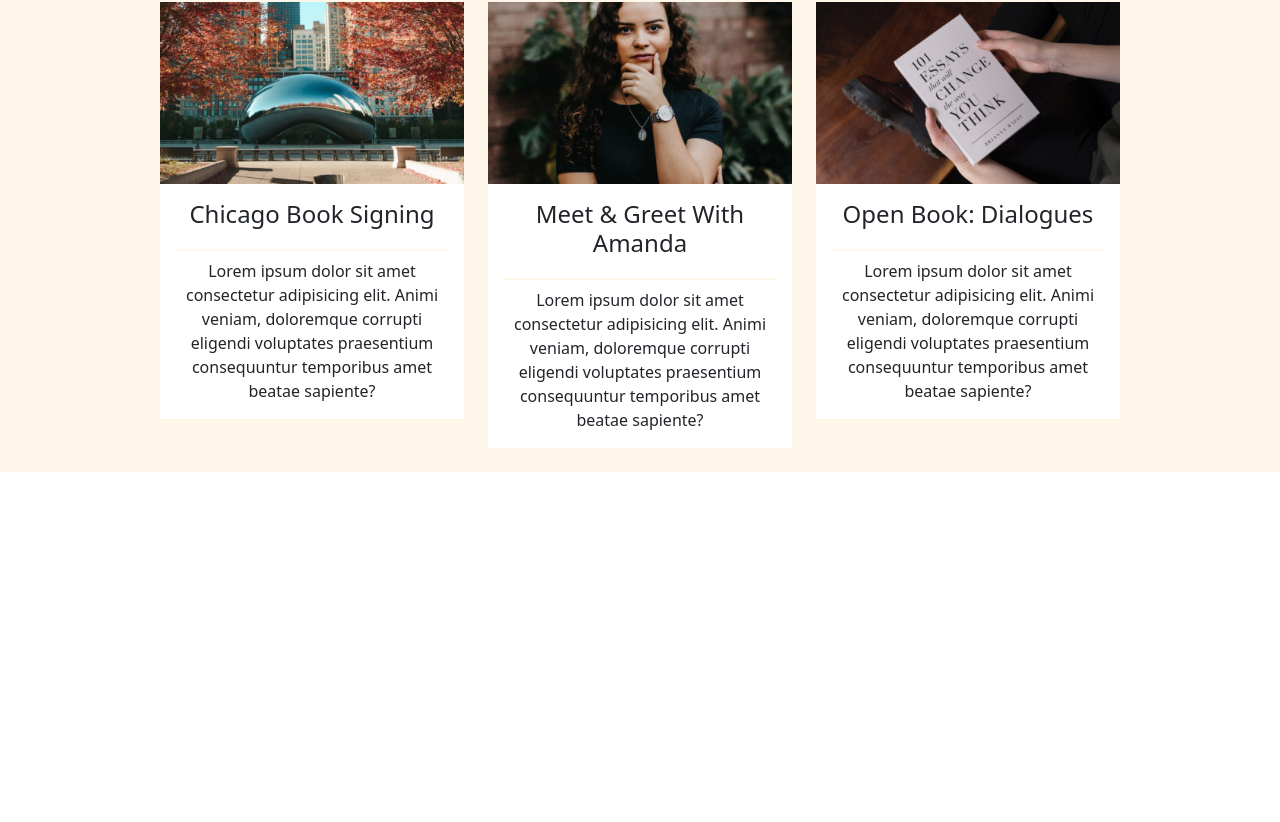
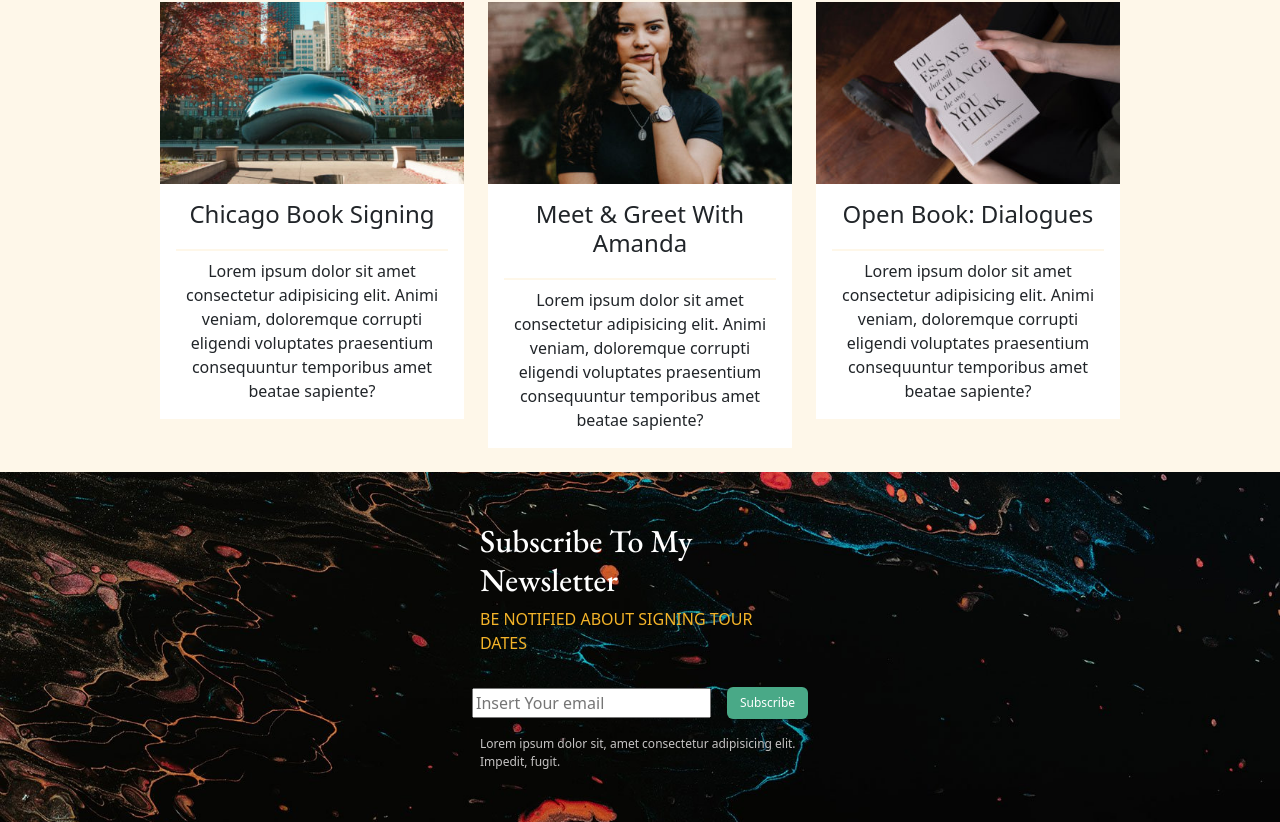
Before and after one commit to DomenicoDeSalvo/proj-html-vuejs, a Vue app: page / in a window 1280 px wide. Shown: the part 2378-3200 px from the top of the page. Before the commit the page ends 2850 px from the top, so only its background shows below. Built offline with nearby package versions, Linux system fonts and the light colour scheme.

Commit message:
Added section for the newsletter's subscription

```diff
--- a/src/components/AppMain.vue
+++ b/src/components/AppMain.vue
@@ -5,6 +5,7 @@
     <SectionAudiobook/>
     <SectionCritics/>
     <SectionEvents/>
+    <SectionNewsletter/>
 </template>
 
 <script>
@@ -14,7 +15,7 @@
     import SectionAudiobook from './main_components/SectionAudiobook.vue';
     import SectionCritics from './main_components/SectionCritics.vue';
     import SectionEvents from './main_components/SectionEvents.vue';
-
+    import SectionNewsletter from './main_components/SectionNewsletter.vue';
 
     export default {
         components:{
@@ -23,7 +24,8 @@
             SectionWhereFind,
             SectionAudiobook,
             SectionCritics,
-            SectionEvents
+            SectionEvents,
+            SectionNewsletter
         }
 
     }
--- a/src/components/main_components/SectionAbout.vue
+++ b/src/components/main_components/SectionAbout.vue
@@ -35,6 +35,7 @@
         font-size: 12px;
         &:hover{
             background-color: $brand_green_hover;
+            color: $brand_white;
         }
     }
 
--- a/src/components/main_components/SectionCritics.vue
+++ b/src/components/main_components/SectionCritics.vue
@@ -95,6 +95,7 @@
         font-size: 12px;
         &:hover{
             background-color: $brand_yellow_hover;
+            color: $brand_white;
         }
     }
 
--- a/src/components/main_components/SectionNewsletter.vue
+++ b/src/components/main_components/SectionNewsletter.vue
@@ -0,0 +1,61 @@
+<!-- NEWSLETTER SUBSCRIPTION -->
+<template>
+    <section class="newsletter py-5 d-flex flex-column justify-content-center ">
+        <div class="container_25 my-3">
+            <h2 class="subtitle">Subscribe To My Newsletter</h2>
+            <div class="slogan">BE NOTIFIED ABOUT SIGNING TOUR DATES</div>
+        </div>
+        <div class="container_25 my-3 d-flex justify-content-center align-items-center gap-3">
+            <input type="searh" placeholder="Insert Your email">
+            <button class="btn">Subscribe</button>
+        </div>
+        <div class="container_25">
+            <p class="info">
+                Lorem ipsum dolor sit, amet consectetur adipisicing elit. Impedit, fugit.
+            </p>
+        </div>
+    </section>
+</template>
+
+<script>
+    export default {
+
+    }
+</script>
+
+<style lang="scss" scoped>
+    @use'../../assets/Style/partials/variables' as*;
+
+    .newsletter{
+        background-image: url(/public/banner-2.jpg);
+        background-repeat: no-repeat;
+        background-size: cover;
+        background-position: center;
+        height: 350px;
+    }
+
+    .subtitle{
+        color: $brand_white;
+    }
+
+    .slogan{
+        color: $brand_yellow;
+    }
+
+    button{
+        background-color: $brand_green;
+        color: $brand_white;
+        font-size: 12px;
+        &:hover{
+            background-color: $brand_green_hover;
+            color: $brand_white;
+
+        }
+    }
+
+    .info{
+        color: $brand_grey;
+        font-size: 12px;
+    }
+
+</style>
```
Also changed, not shown: public/banner-2.jpg (added).
